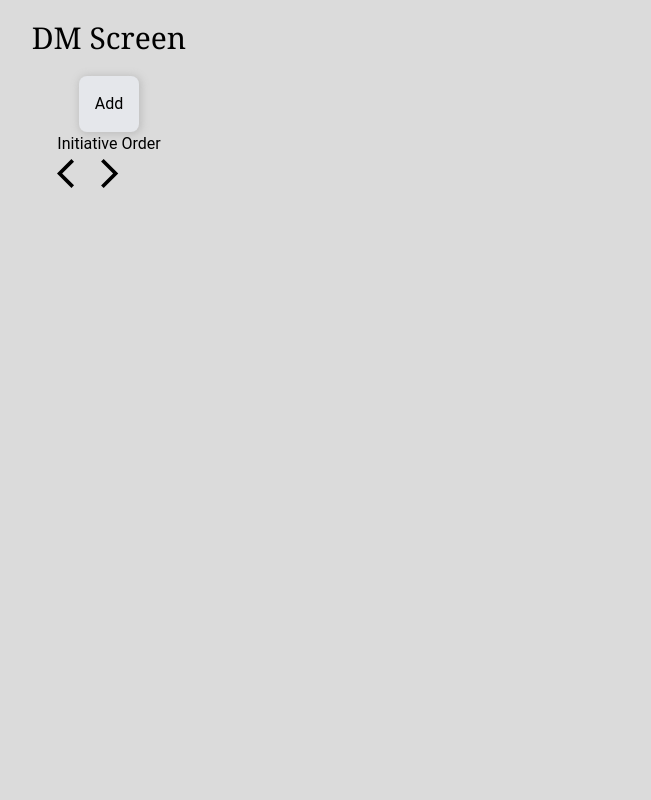
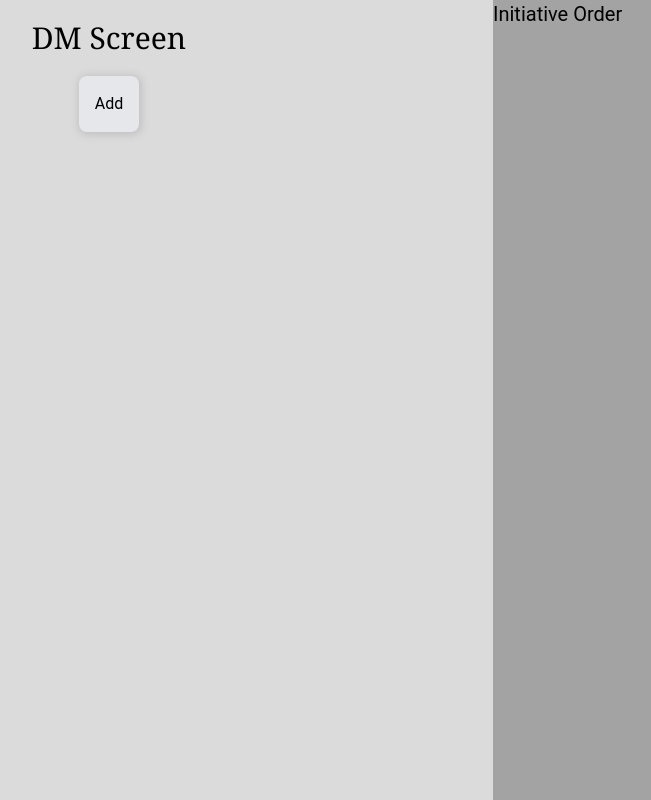
Before and after one commit to odylic/nextjs-dm-monster-screen, a Next.js app: page / in a window 1280 px wide. Shown: the whole page, without its empty margins (531-1182 px from the left). Built offline with nearby package versions, Linux system fonts and the light colour scheme.

Commit message:
feat: added tailwind initiative

```diff
--- a/pages/index.tsx
+++ b/pages/index.tsx
@@ -50,7 +50,9 @@ export default function Home() {
           );
         })}
       </div>
-      <InitiativeOrder />
+      <div className="m-2">
+        <InitiativeOrder />
+      </div>
     </div>
   );
 }
--- a/src/components/InitiativeOrder.tsx
+++ b/src/components/InitiativeOrder.tsx
@@ -3,10 +3,10 @@ import ArrowForwardIosIcon from "@mui/icons-material/ArrowForwardIos";
 
 const InitiativeOrder = () => {
   return (
-    <div>
-      <h1>Initiative Order</h1>
-      <ArrowBackIosIcon fontSize="large" />
-      <ArrowForwardIosIcon fontSize="large" />
+    <div className=" fixed top-0 bg-initiativeBackground h-screen w-[20vw] left-[80vw]">
+      <div>
+        <h1 className="text-xl">Initiative Order</h1>
+      </div>
     </div>
   );
 };
--- a/tailwind.config.js
+++ b/tailwind.config.js
@@ -2,7 +2,12 @@
 const defaultTheme = require("tailwindcss/defaultTheme")
 const colors = require('tailwindcss/colors')
 module.exports = {
+  mode: 'jit',
   content: [
+    "./pages/**/*.{js,ts,jsx,tsx}",
+    "./src/components/**/*.{js,ts,jsx,tsx}",
+  ],
+  purge: [
     "./pages/**/*.{js,ts,jsx,tsx}",
     "./src/components/**/*.{js,ts,jsx,tsx}",
   ],
```
